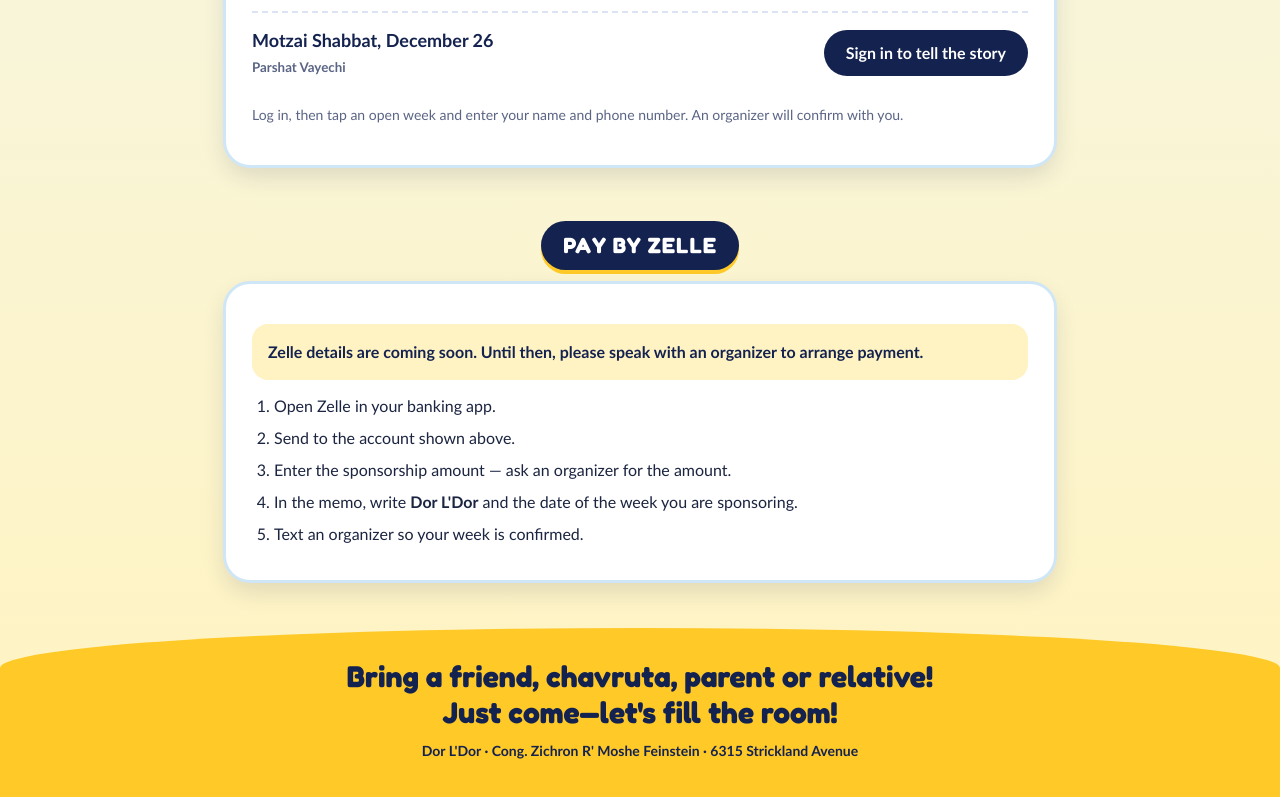
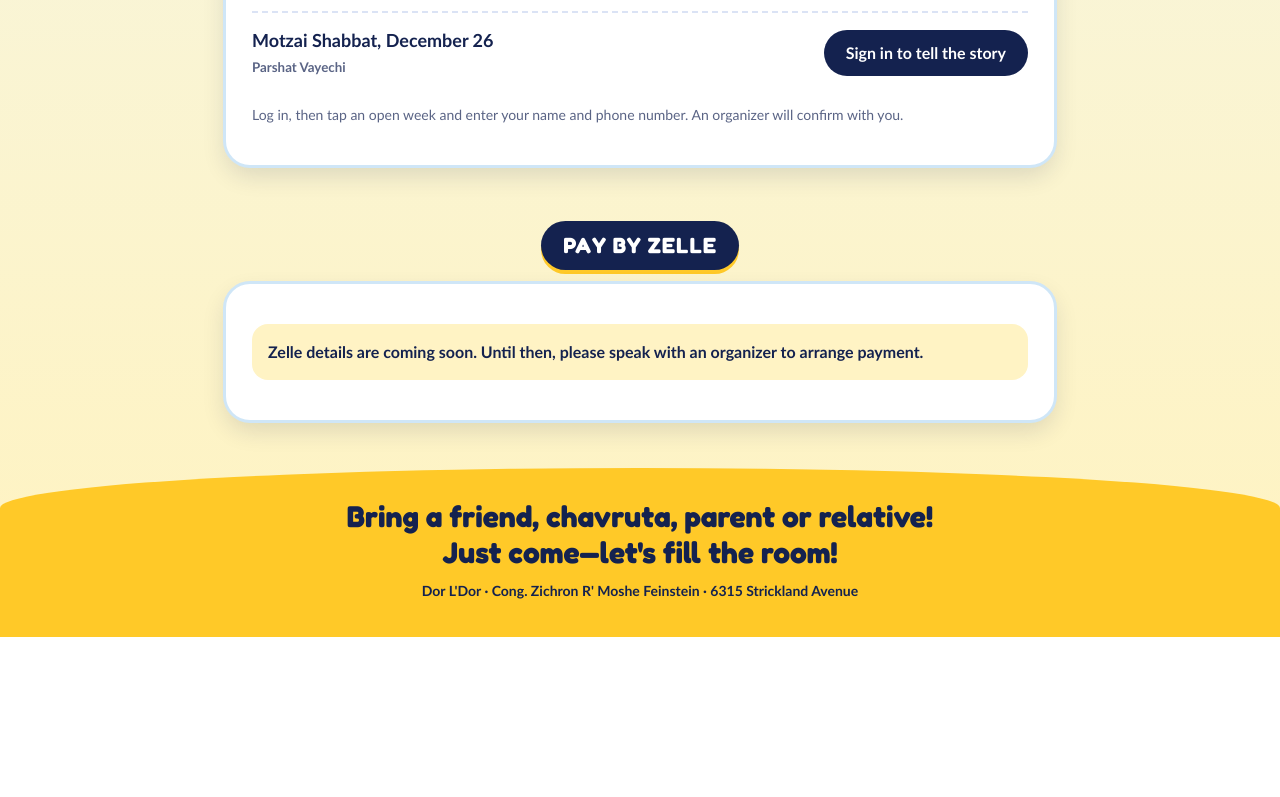
Before and after one commit to mshilcrat/dor-ldor, a plain HTML site: page index.html in a window 1280 px wide. Shown: the part 3640-4437 px from the top of the page. After the commit the page ends 4277 px from the top, so only its background shows below. Drawn offline with nearby package versions, Linux system fonts and the light colour scheme.

Commit message:
Remove Zelle steps from main page
Removed Zelle payment steps and updated amount prompt.

```diff
--- a/index.html
+++ b/index.html
@@ -264,13 +264,6 @@
     <h2>Pay by Zelle</h2>
     <div class="card">
       <div id="zelle-box"></div>
-      <ol class="steps">
-        <li>Open Zelle in your banking app.</li>
-        <li>Send to the account shown above.</li>
-        <li id="amount-step"></li>
-        <li>In the memo, write <strong>Dor L'Dor</strong> and the date of the week you are sponsoring.</li>
-        <li>Text an organizer so your week is confirmed.</li>
-      </ol>
     </div>
   </section>
 
@@ -482,9 +475,6 @@ if (CONFIG.zelle.to) {
 } else {
   zb.append(el("div", "pending", "Zelle details are coming soon. Until then, please speak with an organizer to arrange payment."));
 }
-$("amount-step").textContent = CONFIG.amount
-  ? "Enter the sponsorship amount: " + CONFIG.amount + "."
-  : "Enter the sponsorship amount — ask an organizer for the amount.";
 
 
 // Sign-up dialog: builds a pre-written text to the chosen organizer
```
